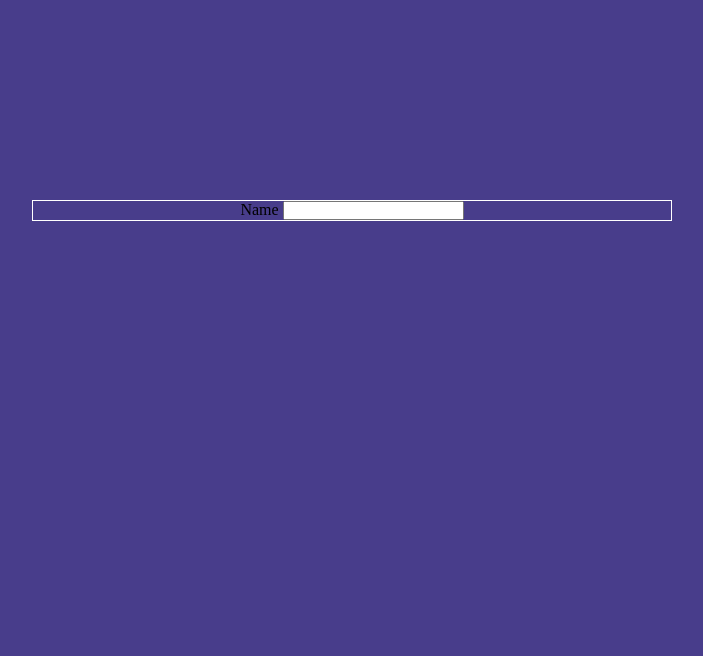
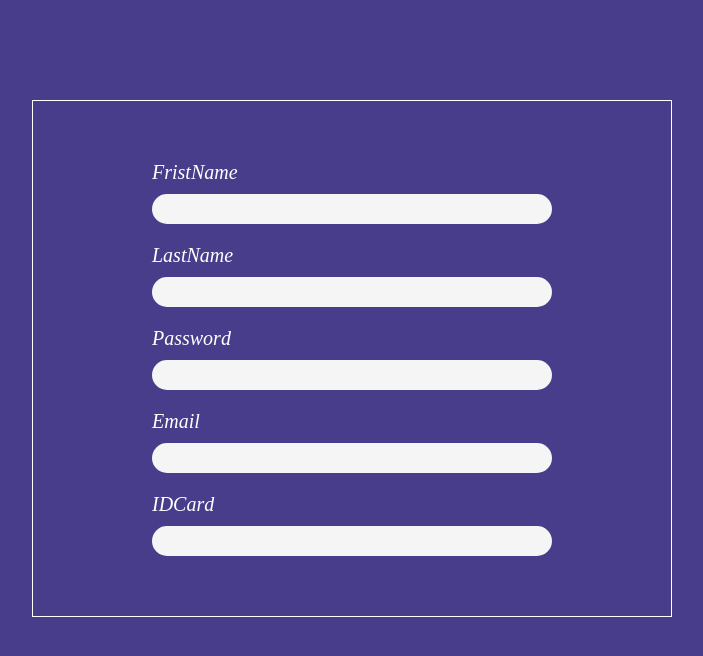
Before and after one commit to MahsumaRezai/CssForm, a website: page index.html in a window 1280 px wide. Shown: the whole page, without its empty margins (288-991 px from the left). Drawn offline with Linux system fonts and the light colour scheme.

Commit message:
add form input

```diff
--- a/index.html
+++ b/index.html
@@ -11,12 +11,28 @@
 
 <body class="body">
     <form class="form">
-        <div>
-            <label>Name</label>
-            <input>
+
+        <div class="input">
+            <label class="input__text">FristName</label>
+            <input class="input__fild">
+        </div>
+        <div class="input">
+            <label class="input__text">LastName</label>
+            <input class="input__fild">
+        </div>
+        <div class="input">
+            <label class="input__text">Password</label>
+            <input class="input__fild">
         </div>
 
-
+        <div class="input">
+            <label class="input__text">Email</label>
+            <input class="input__fild">
+        </div>
+        <div class="input">
+            <label class="input__text">IDCard</label>
+            <input class="input__fild">
+        </div>
     </form>
 
 
--- a/scss/main.scss
+++ b/scss/main.scss
@@ -10,11 +10,35 @@
      border: 1px solid white;
      width: 50%;
      margin: auto;
-     margin-top: 200px;
+     margin-top: 100px;
      display: flex;
      flex-direction: column;
      justify-content: center;
-     align-items: center
+     align-items: center;
+     padding: 50px
 
 
  }
+ .input {
+    display: flex;
+    flex-direction: column;
+    justify-content: start;
+    align-items: flex-start;
+    gap: 10px;
+    padding: 10px;
+
+    &__fild {
+        width: 400px;
+        background: whitesmoke;
+        height: 30px;
+        border: unset;
+        border-radius: 20px
+    }
+    &__text {
+        font-kerning: none;
+        font-style: italic;
+        font-size: 20px;
+        color: white;
+        font-family: 'Times New Roman', Times, serif
+    }
+ }
```
Also changed, not shown: css/style.css.
